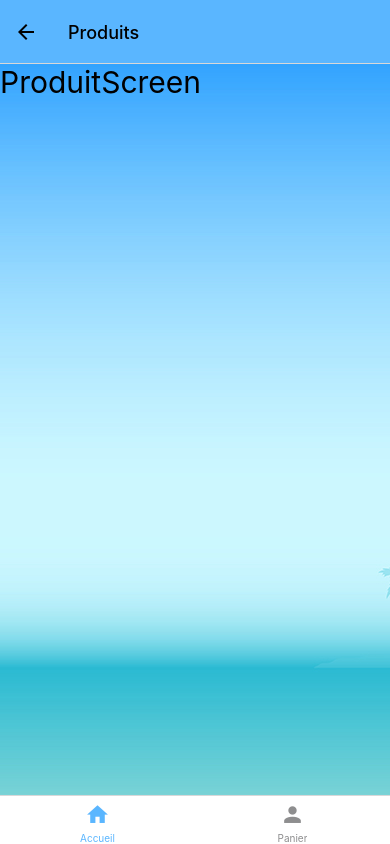
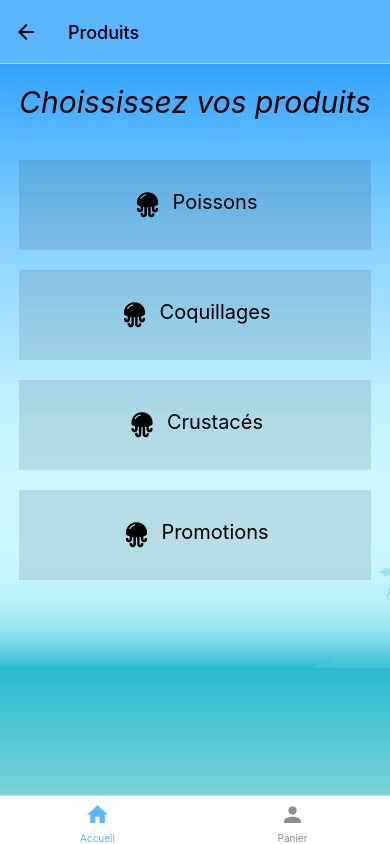
Before and after one commit to isabelleshao/LeBateauDeThibault, a React Native app: screen /Produits in a window 390 px wide. Built offline with nearby package versions, Linux system fonts and the light colour scheme.

Commit message:
start produitScreen (vue 5)

```diff
--- a/src/component/BateauComponent.js
+++ b/src/component/DetailsComponent.js
@@ -7,8 +7,8 @@ import {
   ImageBackground,
   ScrollView,
 } from "react-native";
-import globalStyles from "../component/GlobalStyle";
-const BateauComponent = ({ route, navigation }) => {
+import globalStyles from "./GlobalStyle";
+const DetailsComponent = ({ route, navigation }) => {
   const name = route.params.name;
   const image = route.params.image;
   return (
@@ -33,4 +33,4 @@ const styles = StyleSheet.create({
   },
 });
 
-export default BateauComponent;
+export default DetailsComponent;
--- a/src/navigation/StackNavigation.js
+++ b/src/navigation/StackNavigation.js
@@ -8,7 +8,7 @@ import RestaurantScreen from "../screen/RestaurantScreen";
 import RecetteScreen from "../screen/RecetteScreen";
 import ProduitScreen from "../screen/ProduitScreen";
 import PanierScreen from "../screen/PanierScreen";
-import BateauComponent from "../component/BateauComponent";
+import DetailsComponent from "../component/DetailsComponent";
 
 const Stack = createStackNavigator();
 
@@ -35,7 +35,15 @@ const MainStackNavigator = () => {
       <Stack.Screen name="Recettes" component={RecetteScreen} />
       <Stack.Screen name="Contact" component={ContactScreen} />
 
-      <Stack.Screen name="BateauSolo" component={BateauComponent} />
+      <Stack.Screen
+        name="Nos bateaux partenaires"
+        component={DetailsComponent}
+      />
+
+      <Stack.Screen
+        name="Nos restaurants partenaires"
+        component={DetailsComponent}
+      />
     </Stack.Navigator>
   );
 };
--- a/src/screen/BateauScreen.js
+++ b/src/screen/BateauScreen.js
@@ -106,7 +106,7 @@ const BateauScreen = (props) => {
                   <TouchableOpacity
                     style={styles.boutonAvecIcon}
                     onPress={() =>
-                      props.navigation.navigate("BateauSolo", {
+                      props.navigation.navigate("Nos bateaux partenaires", {
                         name: item.title,
                         image: item.img,
                         descriptioncom: item.descriptioncom,
--- a/src/screen/ProduitScreen.js
+++ b/src/screen/ProduitScreen.js
@@ -5,18 +5,73 @@ import {
   SafeAreaView,
   ImageBackground,
   ScrollView,
+  TouchableOpacity,
+  View,
 } from "react-native";
-
-const ProduitScreen = () => {
+import { MaterialCommunityIcons, MaterialIcons } from "@expo/vector-icons";
+import globalStyles from "../component/GlobalStyle";
+const ProduitScreen = (props) => {
   return (
-    <SafeAreaView style={styles.container}>
+    <SafeAreaView style={globalStyles.container}>
       <ImageBackground
         source={require("../assets/img/background.png")}
         resizeMode="cover"
         style={{ flex: 1, justifyContent: "center" }}
       >
         <ScrollView>
-          <Text style={styles.text}>ProduitScreen</Text>
+          <Text style={styles.titre}>Choississez vos produits</Text>
+          <View style={styles.boutonsArea}>
+            <View>
+              <TouchableOpacity
+                style={styles.boutonSoloStyle}
+                onPress={() => props.navigation.navigate("Produits")}
+              >
+                <MaterialCommunityIcons
+                  name="jellyfish"
+                  style={styles.iconStyle}
+                />
+                <Text style={globalStyles.boutonTexte}>Poissons</Text>
+              </TouchableOpacity>
+            </View>
+            <View>
+              <TouchableOpacity
+                style={styles.boutonSoloStyle}
+                onPress={() => props.navigation.navigate("Produits")}
+              >
+                <MaterialCommunityIcons
+                  name="jellyfish"
+                  style={styles.iconStyle}
+                />
+                <Text style={globalStyles.boutonTexte}>Coquillages</Text>
+              </TouchableOpacity>
+            </View>
+            <View>
+              <TouchableOpacity
+                style={styles.boutonSoloStyle}
+                onPress={() => props.navigation.navigate("Produits")}
+              >
+                <View style={styles.iconRound}>
+                  <MaterialCommunityIcons
+                    name="jellyfish"
+                    style={styles.iconStyle}
+                  />
+                </View>
+                <Text style={globalStyles.boutonTexte}>Crustacés</Text>
+              </TouchableOpacity>
+            </View>
+            <View>
+              <TouchableOpacity
+                style={styles.boutonSoloStyle}
+                onPress={() => props.navigation.navigate("Produits")}
+              >
+                <MaterialCommunityIcons
+                  name="jellyfish"
+                  style={styles.iconStyle}
+                />
+                <Text style={globalStyles.boutonTexte}>Promotions</Text>
+              </TouchableOpacity>
+            </View>
+          </View>
         </ScrollView>
       </ImageBackground>
     </SafeAreaView>
@@ -24,11 +79,33 @@ const ProduitScreen = () => {
 };
 
 const styles = StyleSheet.create({
-  container: {
-    flex: 1,
+  boutonsArea: {
+    marginHorizontal: 15,
+    justifyContent: "center",
   },
-  text: {
+  boutonSoloStyle: {
+    marginHorizontal: "1%",
+    marginVertical: 10,
+    backgroundColor: "rgba(0, 0, 0, 0.1)",
+    padding: 30,
+    width: "98%",
+    flexDirection: "row",
+    justifyContent: "center",
+  },
+
+  iconStyle: {
     fontSize: 30,
+    color: "black",
+    marginRight: 10,
+  },
+
+  titre: {
+    fontSize: 30,
+    color: "black",
+    fontStyle: "italic",
+    marginBottom: 30,
+    marginTop: 20,
+    alignSelf: "center",
   },
 });
 
```
Also changed, not shown: 1 other file (tests, documents, lock files or other folders).
